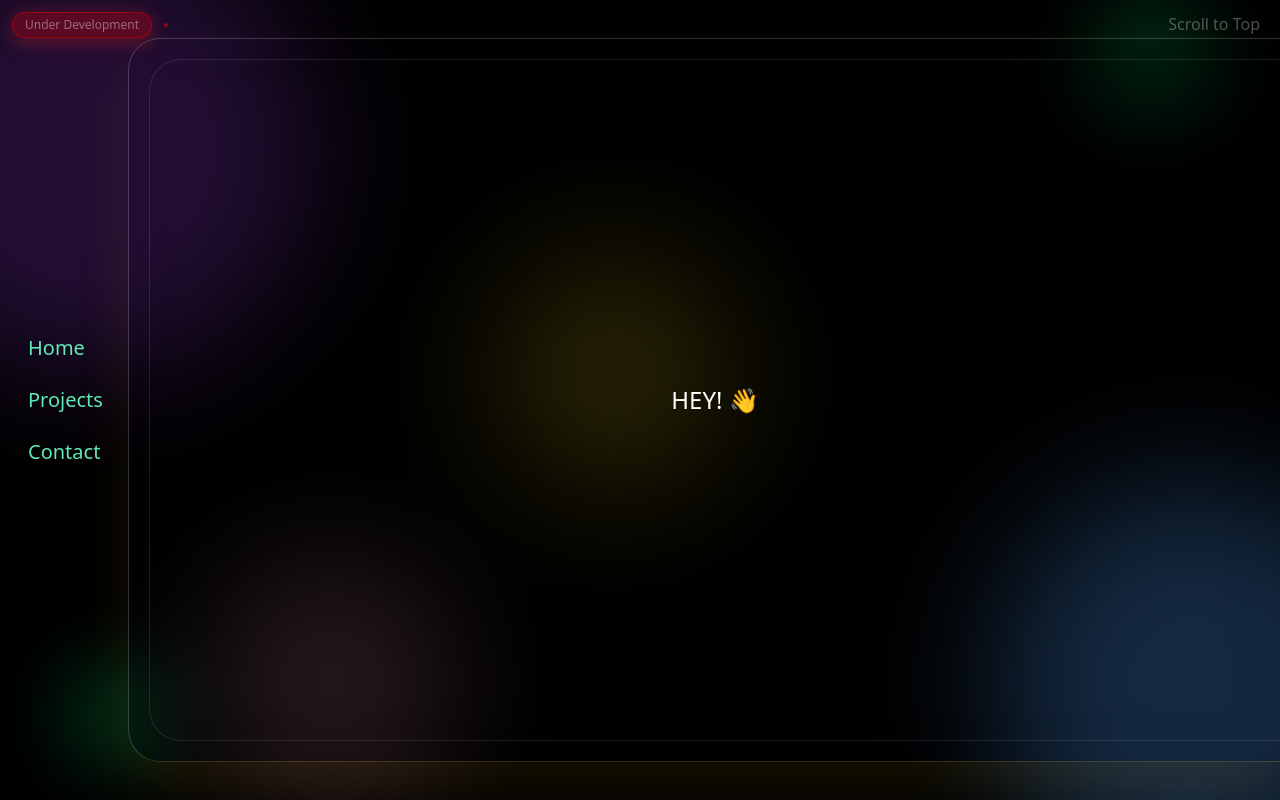
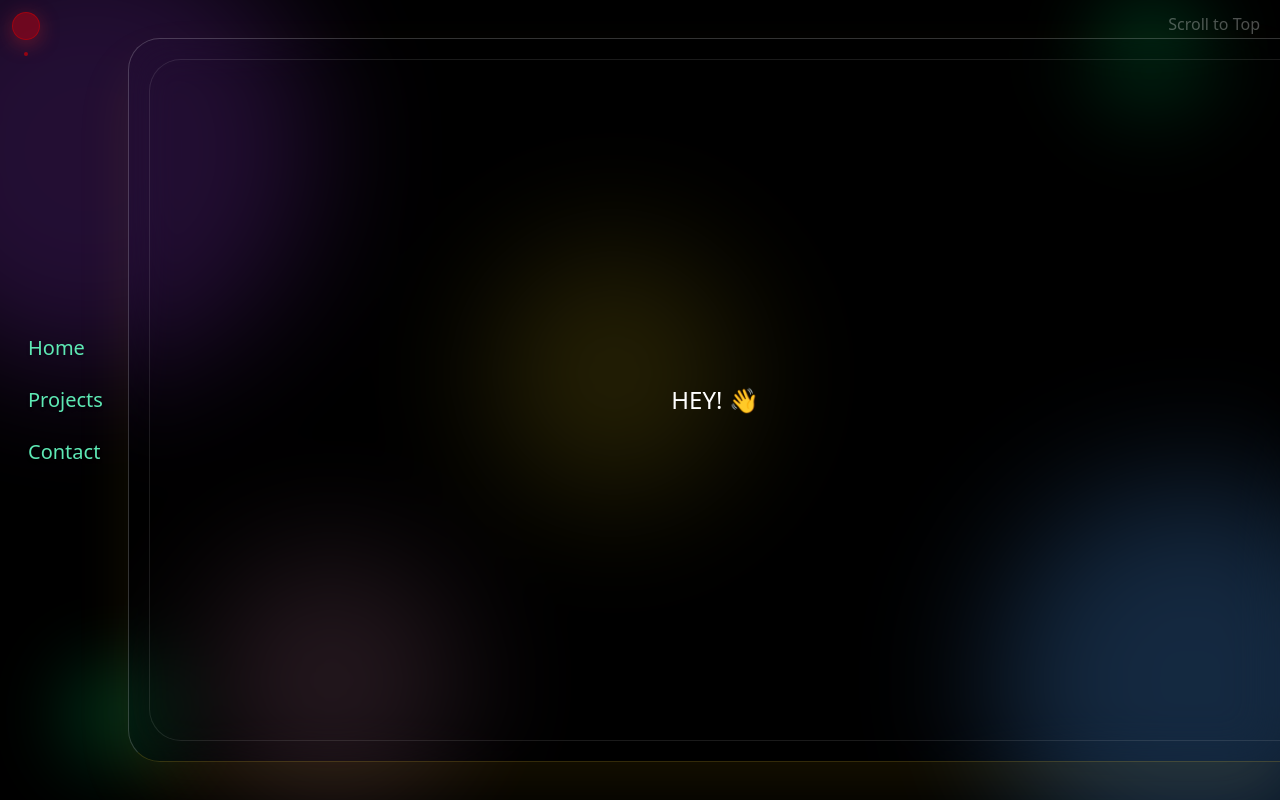
Before and after one commit to Suyash-4/Personal-Webpage, a React (Vite) app: page / in a window 1280 px wide. Built offline with nearby package versions, Linux system fonts and the light colour scheme.

Commit message:
some motion to the buttons

```diff
--- a/src/assets/UnderDevelopment.jsx
+++ b/src/assets/UnderDevelopment.jsx
@@ -1,15 +1,77 @@
-import React from "react";
+// import React from "react";
+
+// const UnderDevelopment = () => {
+//   return (
+//     <>
+//       <div className="flex items-center gap-3">
+//         <button className="text-xs border-1 border-red-700/60 px-3 py-1 rounded-4xl bg-red-600/30 text-white/40 transition-all duration-500 hover:-translate-y-[1px] hover:bg-red-600/30 shadow-[0px_4px_20px_0px_rgba(220,_38,_38,_0.4)] ">
+//           Under Development
+//         </button>
+//         <div className="h-1 w-1 rounded-full bg-red-700 animate-pulse"></div>
+//       </div>
+//     </>
+//   );
+// };
+
+// export default UnderDevelopment;
+
+
+import React, { useState, useEffect, useRef } from "react";
+import { motion, AnimatePresence } from "framer-motion";
 
 const UnderDevelopment = () => {
+  const [isExpanded, setIsExpanded] = useState(false);
+  const containerRef = useRef(null);
+
+  // Collapse on outside click
+  useEffect(() => {
+    const handleClickOutside = (event) => {
+      if (
+        containerRef.current &&
+        !containerRef.current.contains(event.target)
+      ) {
+        setIsExpanded(false);
+      }
+    };
+    document.addEventListener("mousedown", handleClickOutside);
+    return () => document.removeEventListener("mousedown", handleClickOutside);
+  }, []);
+
   return (
-    <>
-      <div className="flex items-center gap-3">
-        <button className="text-xs border-1 border-red-700/60 px-3 py-1 rounded-4xl bg-red-600/30 text-white/40 transition-all duration-500 hover:-translate-y-[1px] hover:bg-red-600/30 shadow-[0px_4px_20px_0px_rgba(220,_38,_38,_0.4)]">
-          Under Development
-        </button>
-        <div className="h-1 w-1 rounded-full bg-red-700 animate-pulse"></div>
-      </div>
-    </>
+    <div ref={containerRef} className="relative">
+      <motion.div
+        layout
+        transition={{ type:"spring", stiffness: 300, damping: 20 }}
+        className={`flex items-center justify-center gap-3 cursor-pointer border border-red-700/60 bg-red-600/40 shadow-[0px_4px_20px_0px_rgba(220,_38,_38,_0.4)] ${
+          isExpanded ? "px-3 py-1 rounded-4xl" : "w-7 h-7 rounded-full"
+        }`}
+        onClick={() => setIsExpanded(!isExpanded)}
+      >
+        <AnimatePresence>
+          {isExpanded && (
+            <motion.span
+              initial={{ opacity: 0 }}
+              animate={{ opacity: 1 }}
+              exit={{ opacity: 0 }}
+              transition={{ duration: 0.7 }}
+              className="text-xs text-white/30"
+            >
+              Under Development
+            </motion.span>
+          )}
+        </AnimatePresence>
+
+        <motion.div
+          layout
+          transition={{ duration: 0.5 }}
+          className={`absolute bg-red-700 rounded-full animate-pulse ${
+            isExpanded
+              ? "-right-3 top-2.5 w-1 h-1"
+              : "-bottom-4 left-3 w-1 h-1"
+          }`}
+        />
+      </motion.div>
+    </div>
   );
 };
 
```
